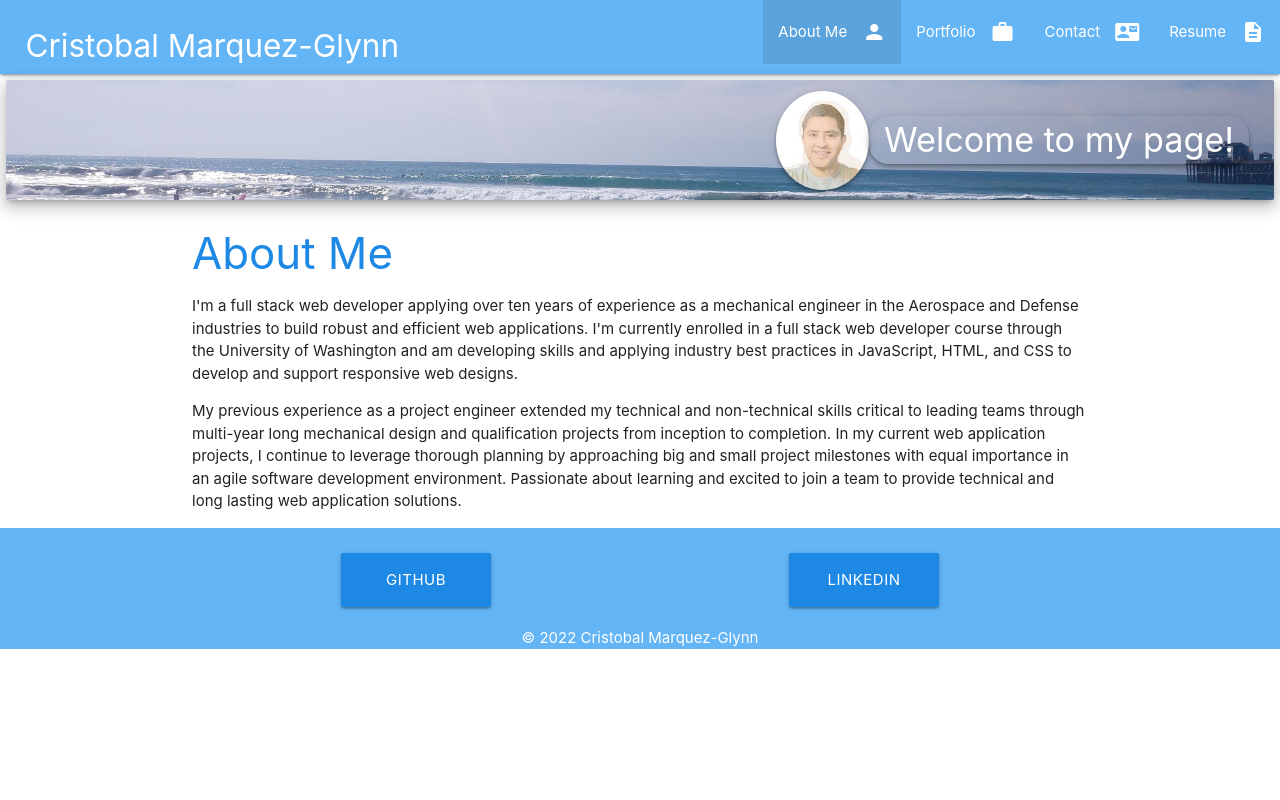
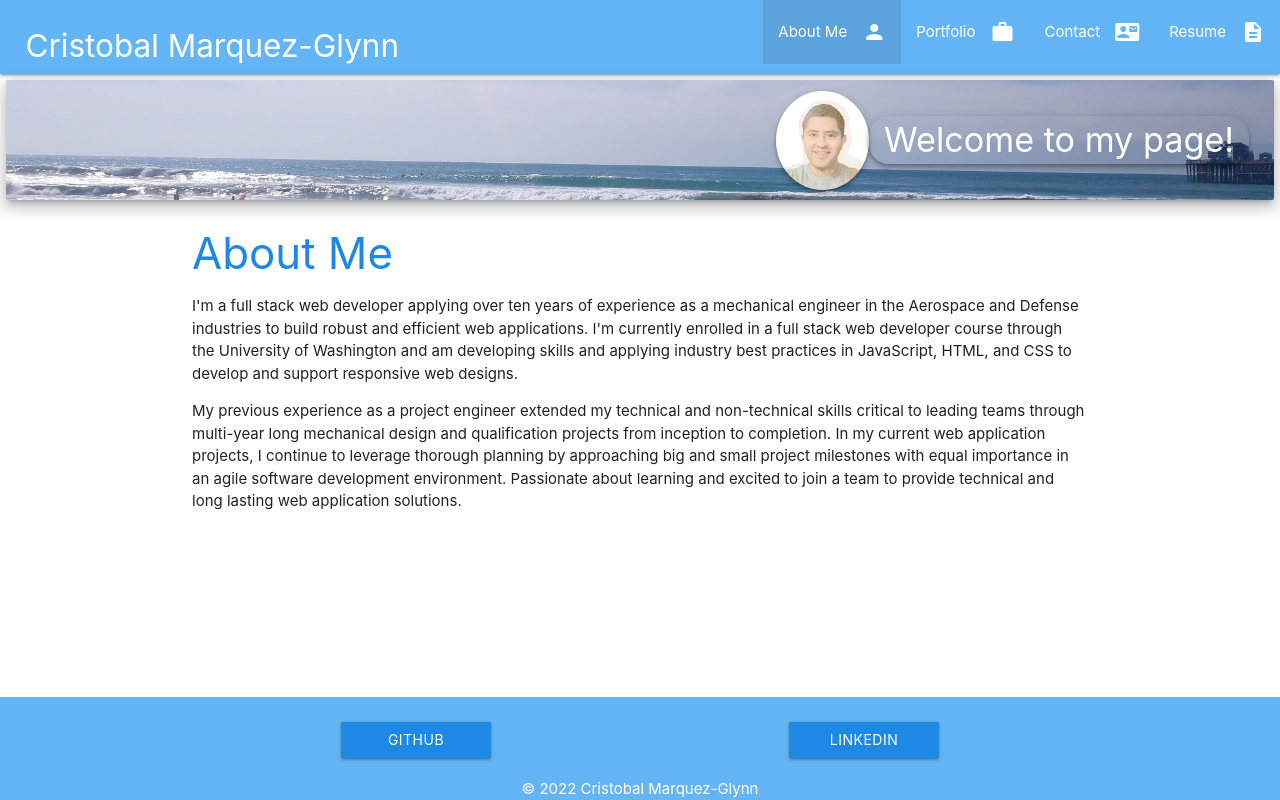
Before and after one commit to CM-GDev/react-cmg-dev-portfolio, a React (Create React App) app: page / in a window 1280 px wide. Built offline with nearby package versions, Linux system fonts and the light colour scheme.

Commit message:
finished portfolio section and fixed footer issue

```diff
--- a/src/components/Footer.js
+++ b/src/components/Footer.js
@@ -13,10 +13,10 @@ export default function Footer () {
             <div className="container center-align" id="footer">
                 <div className="row">
                     <div className="col s12 m6">
-                        <a className="waves-effect waves-light btn-large blue  darken-1" href="https://github.com/CM-GDev" target="blank" style={styles.btn}>GitHub</a>
+                        <a className="waves-effect waves-light btn blue  darken-1" href="https://github.com/CM-GDev" target="blank" style={styles.btn}>GitHub</a>
                     </div>
                     <div className="col s12 m6">
-                        <a className="waves-effect waves-light btn-large blue darken-1" href="https://www.linkedin.com/in/cristobal-marquez-glynn-engineer/" target="blank" style={styles.btn}>LinkedIn</a>
+                        <a className="waves-effect waves-light btn blue darken-1" href="https://www.linkedin.com/in/cristobal-marquez-glynn-engineer/" target="blank" style={styles.btn}>LinkedIn</a>
                     </div>
                 </div>
                 © 2022 Cristobal Marquez-Glynn
--- a/src/components/Header.js
+++ b/src/components/Header.js
@@ -4,6 +4,13 @@ import Contact from './pages/Contact';
 import AboutMe from './pages/AboutMe';
 import Portfolio from './pages/Portfolio';
 import Resume from './pages/Resume';
+import '../index.css'
+
+const styles = {
+    paddingForFooter: {
+        paddingBottom: "100px"
+    }
+}
 
 const Header = () => {
   const [currentPage, setCurrentPage] = useState('AboutMe');
@@ -24,7 +31,7 @@ const Header = () => {
   const handlePageChange = (page) => setCurrentPage(page);
 
   return (
-    <div>
+    <div style={styles.paddingForFooter}>
       <Navigation currentPage={currentPage} handlePageChange={handlePageChange} />
       {renderPage()}
     </div>
--- a/src/components/pages/Portfolio.js
+++ b/src/components/pages/Portfolio.js
@@ -3,37 +3,37 @@ import Project from '../Project';
 import Card1 from '../../img/techBlog.JPG';
 import Card2 from '../../img/knickKnack.JPG';
 import Card3 from '../../img/sequelizeORM.JPG';
-import Card4 from '../../img/weather.JPG';
+import Card4 from '../../img/PWA.JPG';
 import Card5 from '../../img/geoLocator.png';
-import Card6 from '../../img/geoLocator.png';
+import Card6 from '../../img/weather.JPG';
 
 const cardTitle1 = 'CMG Tech Blog';
 const cardTitle2 = 'KnickKnack Job Board';
 const cardTitle3 = 'Sequelize ORM';
-const cardTitle4 = 'Weather Dashboard';
+const cardTitle4 = 'Offline Notes';
 const cardTitle5 = 'Quality of LIfe Scores';
-const cardTitle6 = 'CMG Tech Blog';
+const cardTitle6 = 'Weather Dashboard';
 
 const deployHref1 = "https://cryptic-castle-82513.herokuapp.com/";
 const deployHref2 = "https://shrouded-brook-37959.herokuapp.com/";
 const deployHref3 = "https://www.youtube.com/watch?v=5AhxBuj-x-o";
-const deployHref4 = "https://cm-gdev.github.io/Server-SideAPIs_Weather-Dashboard/";
+const deployHref4 = "https://pure-castle-29867.herokuapp.com/";
 const deployHref5 = "https://ctmbr.github.io/IPGeolocator/";
-const deployHref6 = "";
+const deployHref6 = "https://cm-gdev.github.io/Server-SideAPIs_Weather-Dashboard/";
 
 const gitHub1 = "https://github.com/CM-GDev/CMG_TECH_BLOG";
 const gitHub2 = "https://github.com/levisgaragegroupinc/KnickKnacks";
 const gitHub3 = "https://github.com/CM-GDev/ORM_E-CommerceBackEnd";
-const gitHub4 = "https://github.com/CM-GDev/Server-SideAPIs_Weather-Dashboard";
+const gitHub4 = "https://github.com/CM-GDev/OfflineNotes";
 const gitHub5 = "https://github.com/ctmbr/IPGeolocator";
-const gitHub6 = "";
+const gitHub6 = "https://github.com/CM-GDev/Server-SideAPIs_Weather-Dashboard";
 
-const description1 = "This was my first full stack -front end and back end - project. I was very excited to build a site from scratch to implement lessons from my course, including [1] Configured a working Express.js API [2] Used Sequelize ORM to interact with a MySQL database [3] Utilized the express-session npm package for authentication [4] Followed the MVC paradigm to structure my files [5] Established Express.js routes to deploy the application [6] Used Handlebars.js as the templating language";
+const description1 = "This was my first full stack -front end and back end - project. I was very excited to build a site from scratch to implement lessons from my course, including [1] Configured a working Express.js API [2] Used Sequelize ORM to interact with a MySQL database [3] Utilized the express-session npm package for authentication [4] Followed the MVC paradigm to structure my files [5] Established Express.js routes to deploy the application [4] Used Handlebars.js as the templating language";
 const description2 = "This is a full stack project that includes code for the front end and back end. Three other team members and myself created an application that serves as a jobs board for small business, handyman and private individuals to share their knowledge and unique talents with others in the community. This application uses the Model Controller View approach to structure and organize the code. The template engine uses Handlebars, Sequelize as the ORM and Express-session for authentication. The database uses MySQL and JAWSDB when hosted on Heroku, and the TrustiFi Expertise email add-on for Heroku.";
 const description3 = "This was my first application using Sequelize ORM to interact with a MySQL database. The purpose of the project was to build the back end unsing Express.js API for an e-commerce site by modifying starter code. Since there was no front end code, the back end routes were tested using the Insomnia API Client application. Follow my Webpage link to view a walkthrough video of the final application functioning as intended.";
-const description4 = "In this homework assignment, I implemented the use of a third-party API for the first time. As the name suggests, the webpage retrieves and displays weather forcast for any US city searched by the user. The webpage also has a search history area for the user to use.";
+const description4 = "This is my first progressive web application, PWA. It's a single-page text editor/note taker app that runs in the browser. It features a number of data persistence techniques that serve as redundancy in case one of the options is not supported by the browser. The app can be downloaded and function offline! To build the application, I started with an existing non-PWA application and implemented methods for getting and storing data to an IndexedDB database.";
 const description5 = "This was my first group project for the course. Four other team members and myself created a webpage that uses two APIs to [1] Retrieve and display the user's IP address information, using FreeGeoIpAPI and [2] Use the Teleport API, to retrieve and display quality of life scores for cities from the Teleport database. Once the webpage provides the user's IP adress information, it detects the nearest Teleport city to the user's location and provides relevant quality of life scores for that city. The webpage also has a search bar for the user to retrieve quality of life scores for other cities from around the world!";
-const description6 = "";
+const description6 = "In this homework assignment, I implemented the use of a third-party API for the first time. As the name suggests, the webpage retrieves and displays weather forcast for any US city searched by the user. The webpage also has a search history area for the user to use.";
 
 export default function AboutMe() {
   return (
--- /dev/null
+++ b/src/index.css
@@ -0,0 +1,17 @@
+
+ body {
+    display: flex;
+    min-height: 100vh;
+    flex-direction: column;
+    position: relative
+  }
+
+  main {
+    flex: 1 0 auto;
+  }
+
+footer {
+    position: absolute;
+    bottom: 0;
+    width: 100%;
+}
--- a/src/index.js
+++ b/src/index.js
@@ -1,6 +1,6 @@
 import React from 'react';
 import ReactDOM from 'react-dom';
-// import './index.css';
+import './index.css';
 import App from './App.js';
 import reportWebVitals from './reportWebVitals';
 
```
Also changed, not shown: src/img/PWA.JPG (added).
